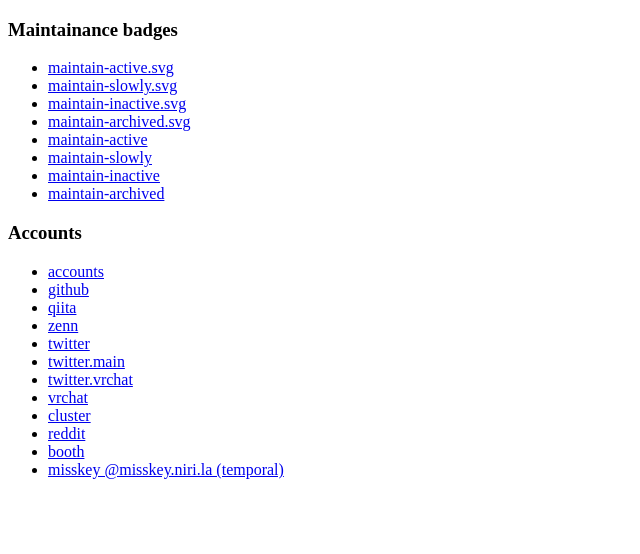
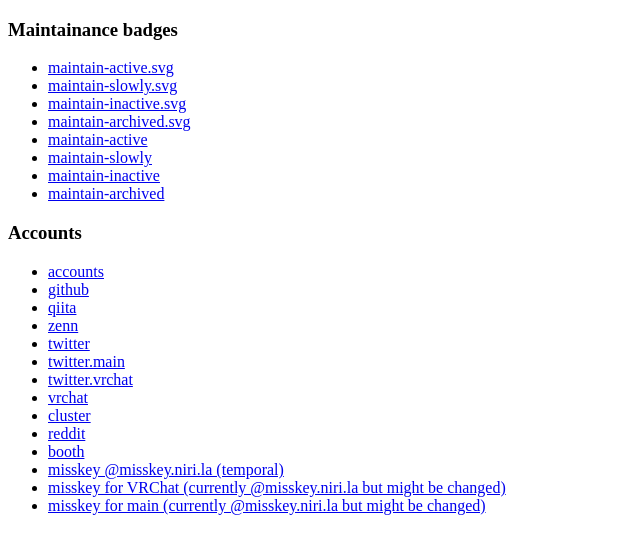
Before and after one commit to anatawa12/go.anatawa12.com, a plain HTML site: page index.html in a window 1280 px wide. Shown: the whole page, without its empty margins (0-640 px from the left). Drawn offline with Linux system fonts and the light colour scheme.

Commit message:
chore: add misskey.{vrchat,main} with temporal account

```diff
--- a/index.html
+++ b/index.html
@@ -27,4 +27,6 @@
 <li><a href="/reddit">reddit</a></li>
 <li><a href="/booth">booth</a></li>
 <li><a href="/misskey-nirila">misskey @misskey.niri.la (temporal)</a></li>
+<li><a href="/misskey.vrchat">misskey for VRChat (currently @misskey.niri.la but might be changed)</a></li>
+<li><a href="/misskey.main">misskey for main (currently @misskey.niri.la but might be changed)</a></li>
 </ul>
```
Also changed, not shown: 1 other file.
